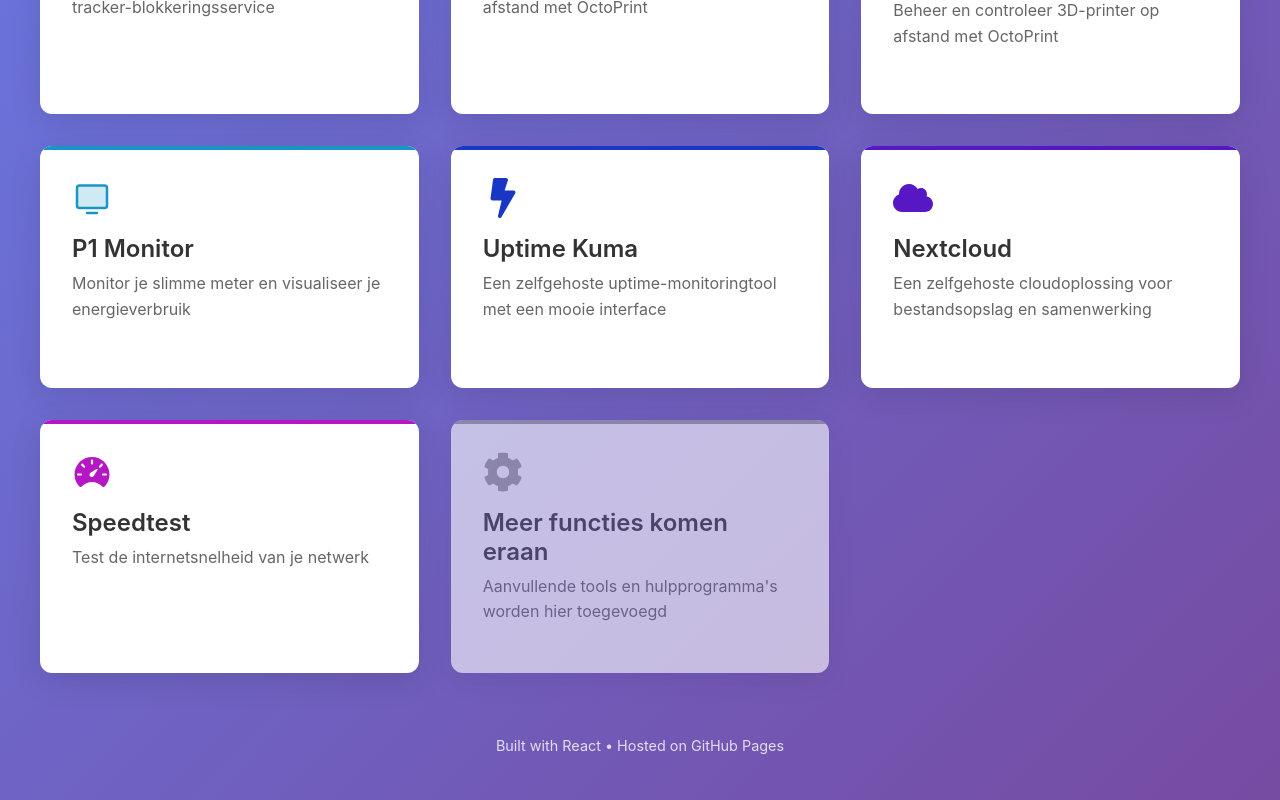
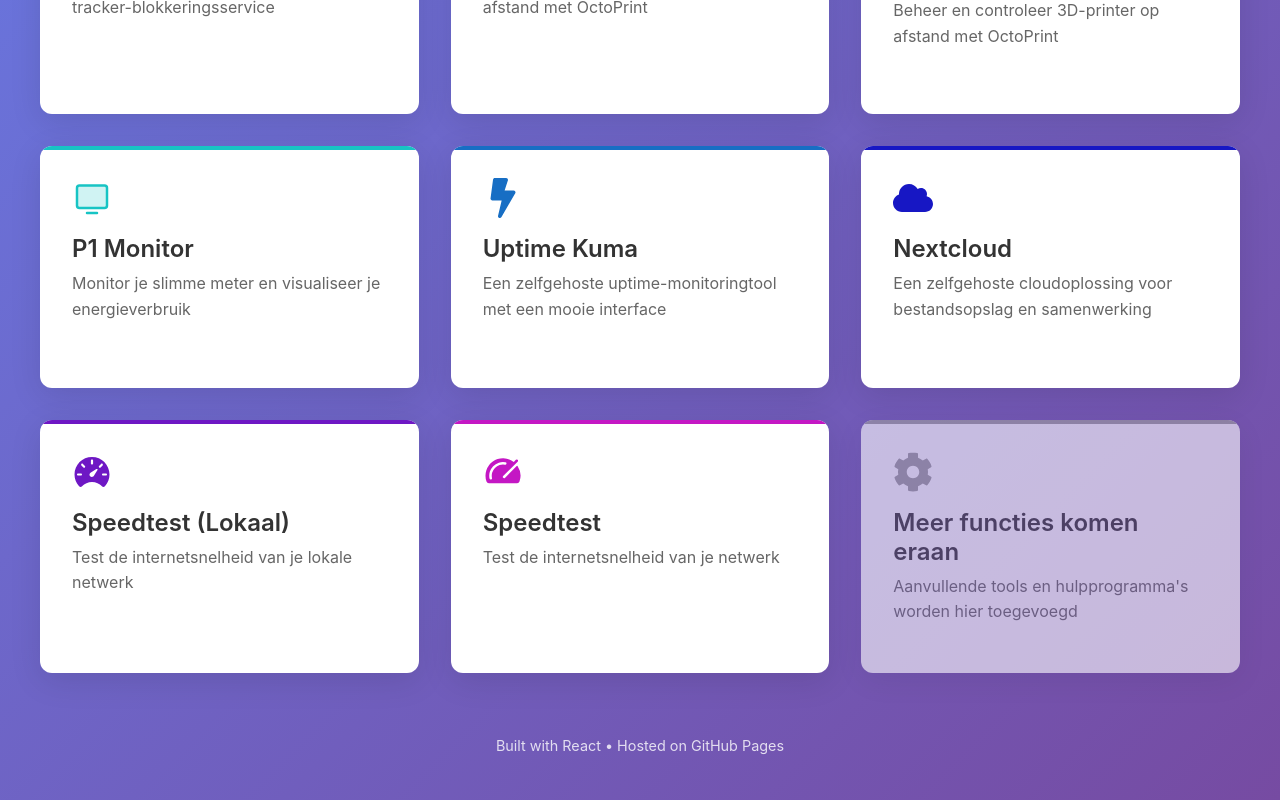
Before and after one commit to hendriksen-mark/hendriksen-mark.github.io, a React (Vite) app: page / in a window 1280 px wide. Shown: the part 590-1390 px from the top of the page. Built offline with nearby package versions, Linux system fonts and the light colour scheme.

Commit message:
Add local speedtest link and translations
Introduced a new 'Speedtest (Local)' entry in the Home page with its own icon and URL. Added corresponding translations for both Dutch and English in Translations.jsx.

```diff
--- a/src/Home/Home.jsx
+++ b/src/Home/Home.jsx
@@ -2,7 +2,7 @@
 import { BiSolidDollarCircle } from "react-icons/bi";
 import { SiCreality } from "react-icons/si";
 import { GiHexagonalNut, GiOctopus } from "react-icons/gi";
-import { PiMonitorDuotone } from "react-icons/pi";
+import { PiMonitorDuotone, PiSpeedometerFill } from "react-icons/pi";
 import { IoIosSpeedometer } from "react-icons/io";
 import { useLanguage } from '../contexts/LanguageContext';
 import LanguageSelector from '../components/LanguageSelector/LanguageSelector';
@@ -91,11 +91,18 @@
       icon: <FaCloud />
     },
     {
+      id: 'speedtest-local',
+      title: translations[language].speedtestlocalTitle,
+      description: translations[language].speedtestlocalDescription,
+      url: 'https://hendriksen-mark.webredirect.org:88',
+      icon: <IoIosSpeedometer />
+    },
+    {
       id: 'speedtest',
       title: translations[language].speedtestTitle,
       description: translations[language].speedtestDescription,
-      url: 'https://hendriksen-mark.webredirect.org:88',
-      icon: <IoIosSpeedometer />
+      url: 'https://hendriksen-mark.webredirect.org:89',
+      icon: <PiSpeedometerFill />
     },
     // Add more functions here in the future
     {
--- a/src/Translation/Translations.jsx
+++ b/src/Translation/Translations.jsx
@@ -25,6 +25,8 @@
     nextcloudDescription: "Een zelfgehoste cloudoplossing voor bestandsopslag en samenwerking",
     speedtestTitle: "Speedtest",
     speedtestDescription: "Test de internetsnelheid van je netwerk",
+    speedtestlocalTitle: "Speedtest (Lokaal)",
+    speedtestlocalDescription: "Test de internetsnelheid van je lokale netwerk",
     clickToOpen: "Klik om te openen",
     backToHome: "Terug naar home",
     // schedule translations
@@ -138,6 +140,8 @@
     nextcloudDescription: "A self-hosted cloud solution for file storage and collaboration",
     speedtestTitle: "Speedtest",
     speedtestDescription: "Test the internet speed of your network",
+    speedtestlocalTitle: "Speedtest (Local)",
+    speedtestlocalDescription: "Test the internet speed of your local network",
     clickToOpen: "Click to open",
     backToHome: "Back to home",
     // schedule translations
```
